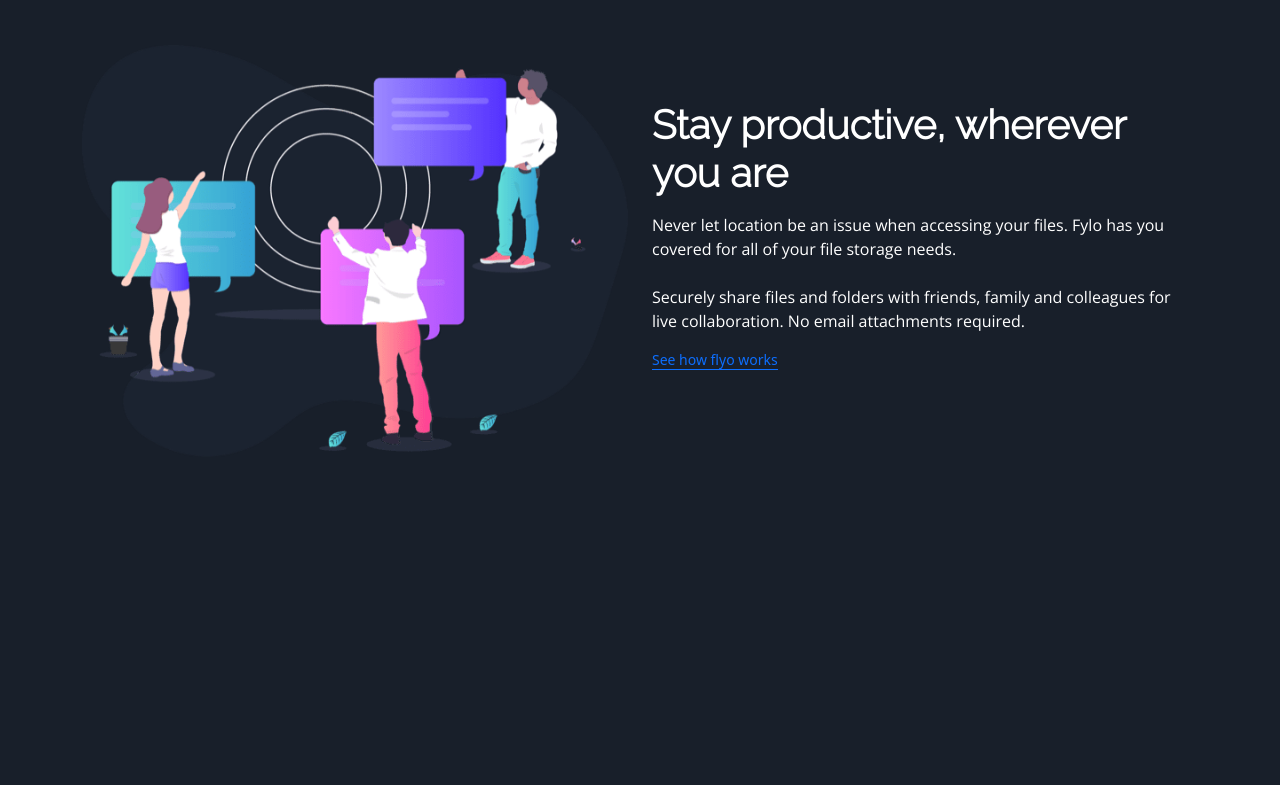
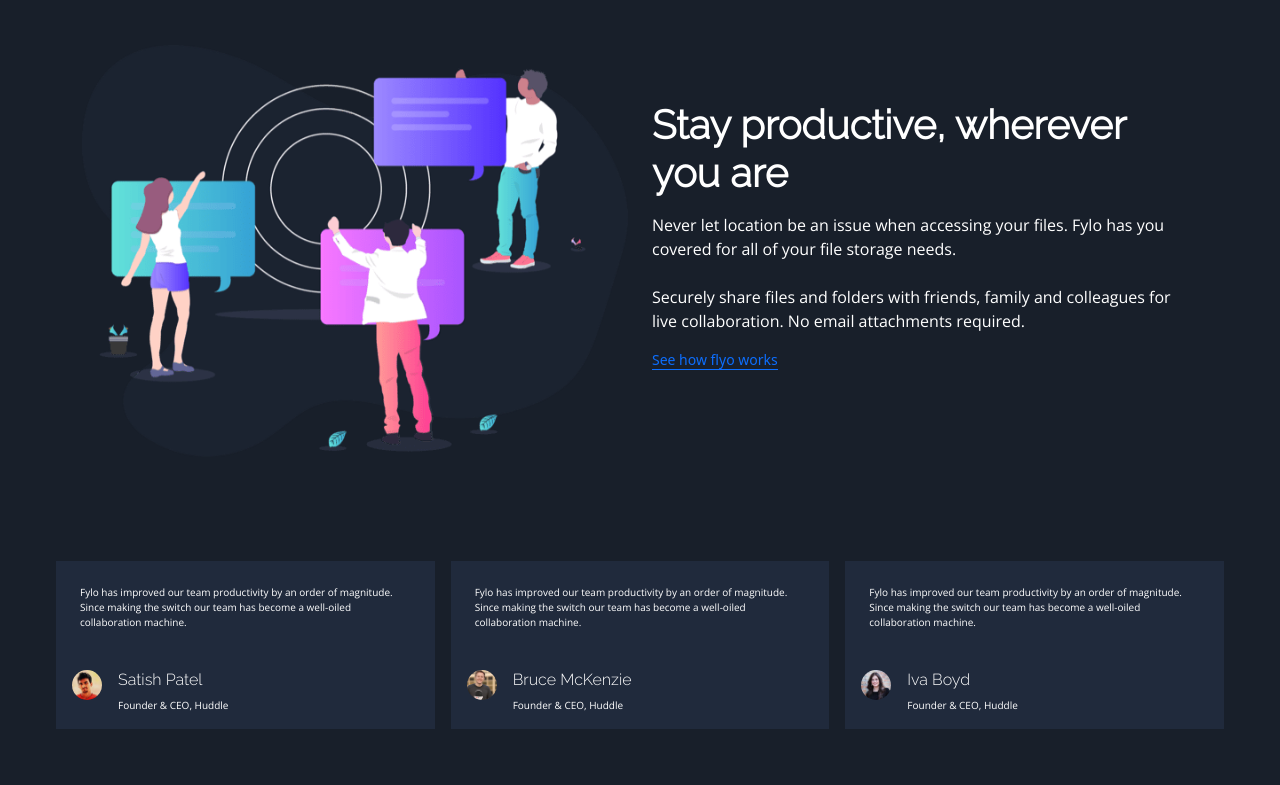
Before and after one commit to shadrxcc/frontendio_flyo, a plain HTML site: page index.html in a window 1280 px wide. Shown: the part 1596-2381 px from the top of the page. Before the commit the page ends 2053 px from the top, so only its background shows below. Drawn offline with nearby package versions, Linux system fonts and the light colour scheme.

Commit message:
create testimonial section

```diff
--- a/index.html
+++ b/index.html
@@ -102,7 +102,7 @@
   </div>
 </section>
 
-<!--<section class="text-white mt-5 p-5">
+<section class="text-white mt-5 p-5">
   <div class="grid">
     <div class="stack mx-lg-2 mx-md-2 my-2">
       <p class="p-4 txt ft">Fylo has improved our team productivity by an order of magnitude. Since making the switch our team has
@@ -137,7 +137,7 @@
   </div>
 </section>
 
-<section class="text-center position-relative m-3 text-white sign rounded">
+<!--<section class="text-center position-relative m-3 text-white sign rounded">
   <h5 class="rale fw-bold pt-5">Get early access today</h5>
   <p class="p-4 txt fs-6">It only takes a minute to sign up and our free starter tier is extremely generous. If you have any
         questions, our support team would be happy to help you.</p>
```
